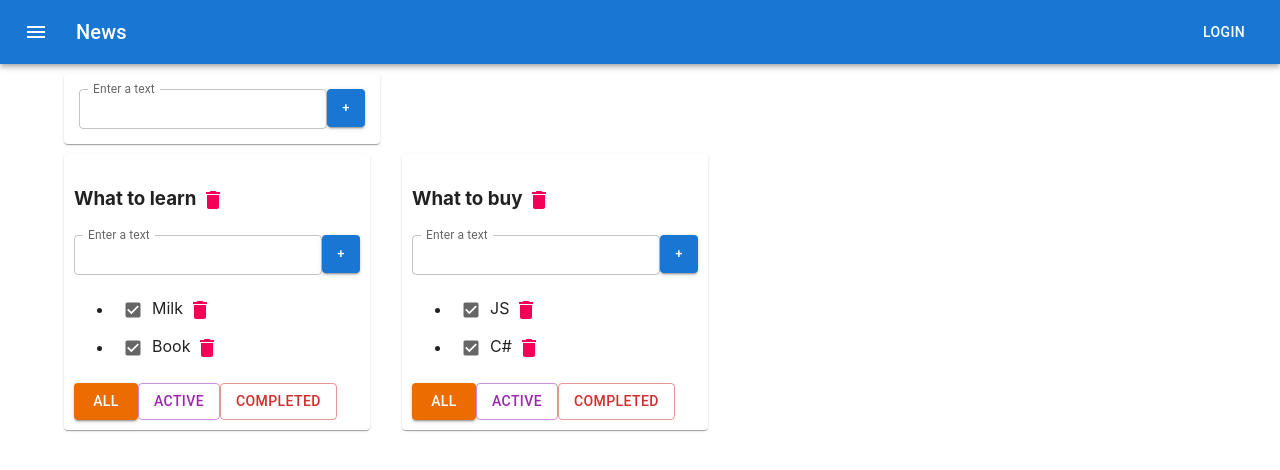
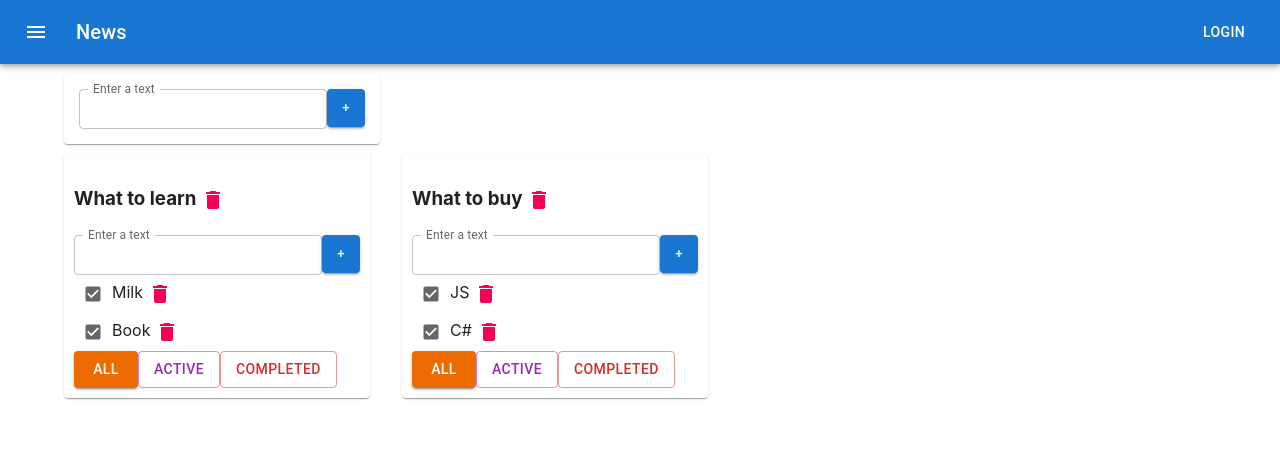
Before and after one commit to DmitryShastel/Native_JS_2.0_old, a React (Create React App) app in the folder Folder_1/native_js_2.0/: page / in a window 1280 px wide. Shown: the top 470 px of the page. Built offline with nearby package versions, Linux system fonts and the light colour scheme.

Commit message:
The ToDoList#7 is done

```diff
--- a/Folder_1/native_js_2.0/src/Native_JS_2.0/Native_JS_Tuesday/ToDoList_7/AddItemForm7.tsx
+++ b/Folder_1/native_js_2.0/src/Native_JS_2.0/Native_JS_Tuesday/ToDoList_7/AddItemForm7.tsx
@@ -50,7 +50,7 @@ export const AddItemForm7 = (props: AddItemFormType) => {
                     variant="outlined"
                     size='small'
                     value={title}
-                    error={!!error}
+                    //error={!!error}
                     onChange={onChangeHandler}
                     onKeyPress={onKeyPressHandler}/>
                 <Button
--- a/Folder_1/native_js_2.0/src/Native_JS_2.0/Native_JS_Tuesday/ToDoList_7/AppRoot_7.tsx
+++ b/Folder_1/native_js_2.0/src/Native_JS_2.0/Native_JS_Tuesday/ToDoList_7/AppRoot_7.tsx
@@ -119,7 +119,7 @@ export function RootApp_7() {
                         <AddItemForm7 callBack={addTodolist}/>
                     </Paper>
                 </Grid>
-                <Grid container spacing={4}>
+                <Grid container spacing={4} >
                     {
                         todolists.map(tl => {
                             let allTodolistTasks = tasks[tl.id];
--- a/Folder_1/native_js_2.0/src/Native_JS_2.0/Native_JS_Tuesday/ToDoList_7/Todolist_7.tsx
+++ b/Folder_1/native_js_2.0/src/Native_JS_2.0/Native_JS_Tuesday/ToDoList_7/Todolist_7.tsx
@@ -64,7 +64,7 @@ export function Todolist_7(props: PropsType) {
             </h3>
 
             <AddItemForm7 callBack={addTaskHandler}/>
-            <ul>
+            <div>
                 {
                     props.tasks.map(t => {
 
@@ -77,7 +77,7 @@ export function Todolist_7(props: PropsType) {
                         }
 
 
-                        return <li key={t.id} className={t.isDone ? "is-done" : ""}>
+                        return <div key={t.id} className={t.isDone ? "is-done" : ""}>
                             <Checkbox   onChange={onChangeHandler}checked={t.isDone} size="small" color='default'/>
                             <EditableSpan7 oldTitle={t.title}
                                            callback={(updateTitle) => updateTaskHandler(t.id, updateTitle)}/>
@@ -87,10 +87,10 @@ export function Todolist_7(props: PropsType) {
                             </IconButton>
                             {/*<button onClick={onClickHandler}>X*/}
                             {/*</button>*/}
-                        </li>
+                        </div>
                     })
                 }
-            </ul>
+            </div>
             <div>
                 <Button
                     variant={props.filter === 'all' ? 'contained' : "outlined"}
```
